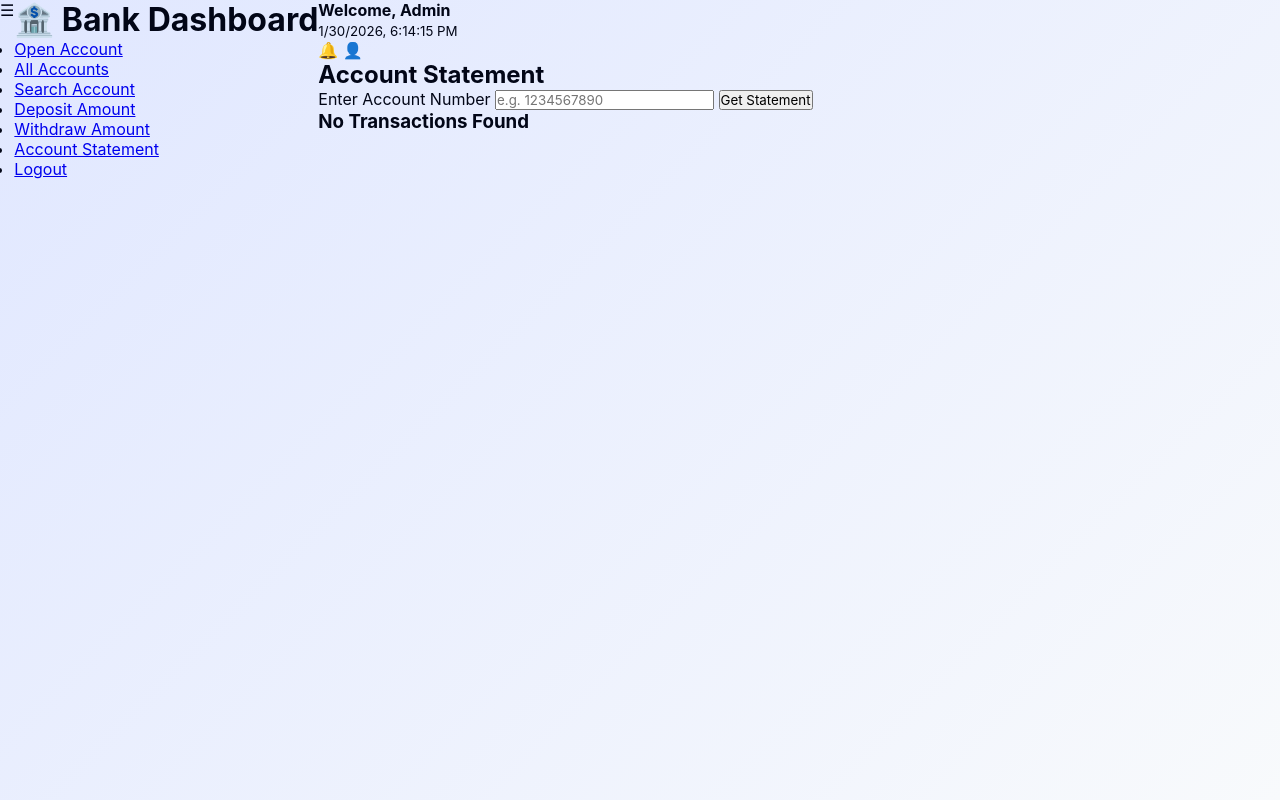
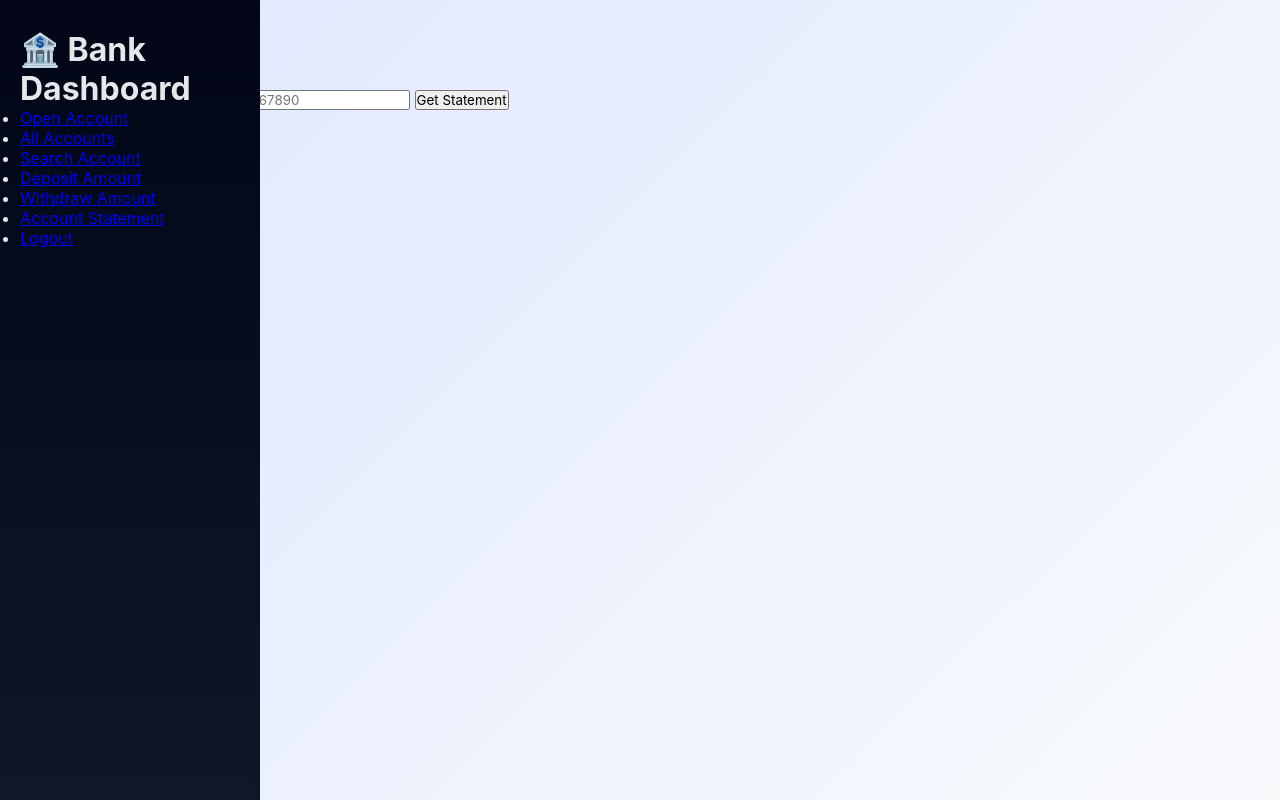
Before and after one commit to tanvi2711/Python_Full_stack_Projects, a Flask app: page /statements in a window 1280 px wide. Run offline with Flask 3, Linux system fonts and the light colour scheme.

Commit message:
enhance style of statement.html

```diff
--- a/BANKAPP/templates/statement.html
+++ b/BANKAPP/templates/statement.html
@@ -25,6 +25,18 @@ body {
     min-height: 100vh;
     background: linear-gradient(135deg, #e0e7ff, #f8fafc);
     color: #020617;
+}
+
+/* ================= SIDEBAR ================= */
+.sidebar {
+    width: 260px;
+    background: linear-gradient(180deg, #020617, #0f172a);
+    color: #e5e7eb;
+    padding: 30px 20px;
+    position: fixed;
+    height: 100%;
+    transition: 0.4s ease;
+    z-index: 1000;
 }
 
 </style>
```
